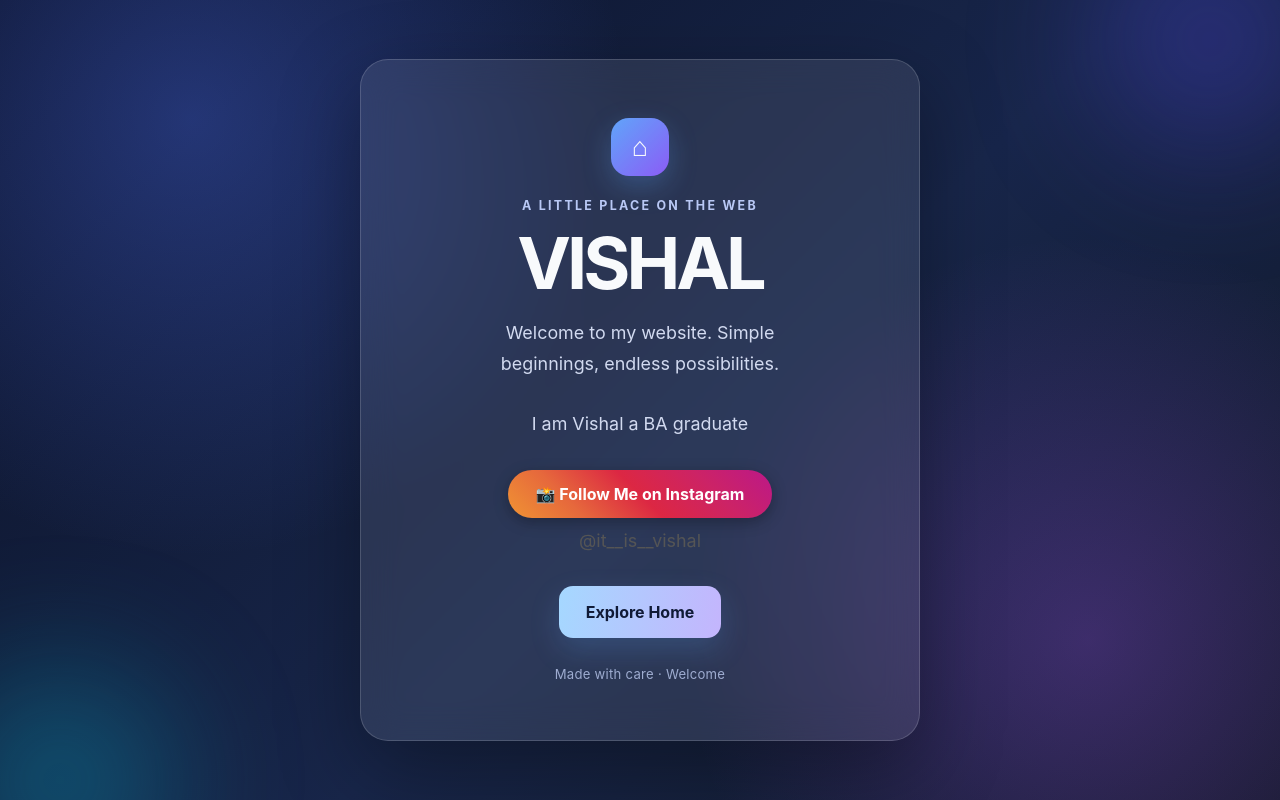
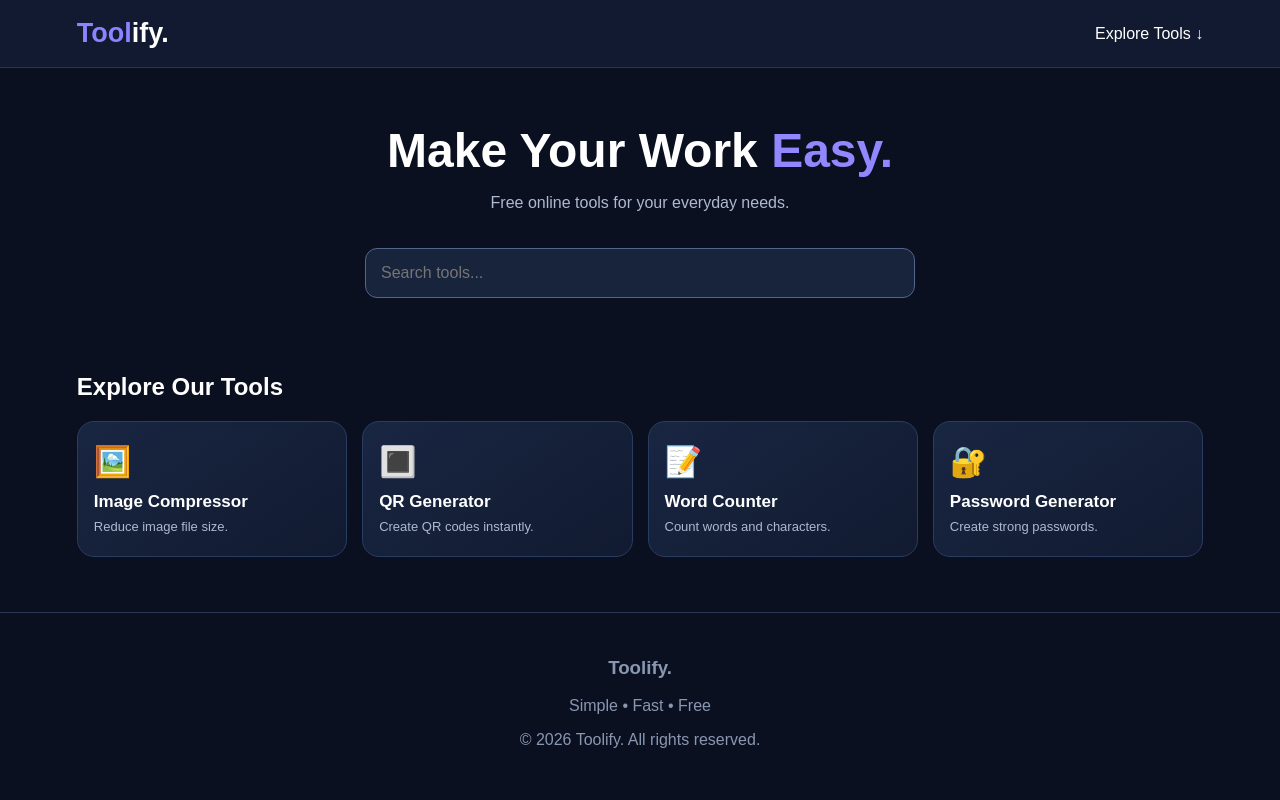
Before and after one commit to vish817/vish817.github.io, a plain HTML site: page index.html in a window 1280 px wide. Drawn offline with Linux system fonts and the light colour scheme.

Commit message:
Update index.html

```diff
--- a/index.html
+++ b/index.html
@@ -3,121 +3,254 @@
 <head>
 <meta charset="UTF-8">
 <meta name="viewport" content="width=device-width, initial-scale=1.0">
-  <meta name="theme-color" content="#101a36">
-  <title>Home</title>
+<title>Toolify - Free Online Tools</title>
 <style>
-    * { box-sizing: border-box; }
-    body {
-      margin: 0;
-      min-height: 100vh;
-      display: grid;
-      place-items: center;
-      padding: 24px;
-      overflow: hidden;
-      font-family: Inter, ui-sans-serif, system-ui, -apple-system, "Segoe UI", sans-serif;
-      color: #f8fafc;
-      background:
-        radial-gradient(circle at 15% 15%, rgba(76, 110, 245, .35), transparent 34%),
-        radial-gradient(circle at 85% 80%, rgba(168, 85, 247, .28), transparent 32%),
-        linear-gradient(135deg, #0b1228, #18264a 55%, #111827);
+*{box-sizing:border-box}
+body{
+ margin:0;font-family:Arial,sans-serif;
+ background:#0b1020;color:white;
 }
-    .glow {
-      position: fixed;
-      width: 220px;
-      height: 220px;
-      border-radius: 50%;
-      filter: blur(70px);
-      opacity: .35;
-      pointer-events: none;
+header{
+ display:flex;justify-content:space-between;
+ align-items:center;padding:18px 6%;
+ background:#111a30;border-bottom:1px solid #263653;
+ position:sticky;top:0;z-index:5;
 }
-    .glow.one { background: #4f46e5; top: -70px; right: -40px; }
-    .glow.two { background: #06b6d4; bottom: -90px; left: -50px; }
-    main {
-      position: relative;
-      width: min(100%, 560px);
-      padding: clamp(32px, 8vw, 58px) 26px;
-      text-align: center;
-      border: 1px solid rgba(255,255,255,.16);
-      border-radius: 28px;
-      background: rgba(255,255,255,.09);
-      box-shadow: 0 28px 80px rgba(0,0,0,.35);
-      backdrop-filter: blur(18px);
-      -webkit-backdrop-filter: blur(18px);
+.logo{font-size:27px;font-weight:bold;color:#8b83ff}
+.logo span{color:white}
+header a{color:white;text-decoration:none}
+.hero{text-align:center;padding:55px 15px 35px}
+.hero h1{font-size:38px;margin:0 0 12px}
+.hero h1 span{color:#9287ff}
+.hero p{color:#aeb9d0}
+.search{
+ width:90%;max-width:550px;padding:15px;
+ border-radius:12px;border:1px solid #53658d;
+ background:#18233c;color:white;font-size:16px;
+ margin-top:20px;outline:none;
 }
-    .mark {
-      width: 58px; height: 58px;
-      display: grid; place-items: center;
-      margin: 0 auto 22px;
-      border-radius: 18px;
-      background: linear-gradient(135deg, #60a5fa, #8b5cf6);
-      box-shadow: 0 10px 28px rgba(96,165,250,.28);
-      font-size: 27px;
+.section{padding:20px 6% 55px}
+.section h2{margin-bottom:20px}
+.grid{
+ display:grid;grid-template-columns:repeat(2,1fr);
+ gap:15px;
 }
-    .eyebrow {
-      margin: 0 0 12px;
-      color: #b9c8f5;
-      font-size: .78rem;
-      font-weight: 700;
-      letter-spacing: .18em;
-      text-transform: uppercase;
+.tool{
+ background:linear-gradient(145deg,#192642,#111a30);
+ border:1px solid #293c61;border-radius:17px;
+ padding:22px 16px;cursor:pointer;
+ transition:.2s;
 }
-    h1 {
-      margin: 0;
-      font-size: clamp(2.8rem, 12vw, 4.5rem);
-      line-height: 1.05;
-      letter-spacing: -.055em;
+.tool:hover{transform:translateY(-4px);border-color:#8b83ff}
+.tool .emoji{font-size:30px}
+.tool h3{font-size:17px;margin:13px 0 7px}
+.tool p{font-size:13px;color:#aeb9d0;margin:0}
+.panel{
+ display:none;background:#17233c;
+ border:1px solid #40547d;border-radius:17px;
+ padding:20px;margin-top:25px;
 }
-    p {
-      max-width: 370px;
-      margin: 18px auto 30px;
-      color: #d2daf0;
-      font-size: clamp(1rem, 4vw, 1.12rem);
-      line-height: 1.7;
+.panel input,.panel textarea{
+ width:100%;padding:13px;margin:10px 0;
+ border-radius:9px;border:1px solid #506080;
+ background:#0d172b;color:white;font-size:15px;
 }
-    a.button {
-      display: inline-flex;
-      align-items: center;
-      justify-content: center;
-      min-height: 52px;
-      padding: 0 27px;
-      border-radius: 14px;
-      color: #101a36;
-      background: linear-gradient(100deg, #a5d8ff, #c4b5fd);
-      font-weight: 750;
-      text-decoration: none;
-      box-shadow: 0 12px 30px rgba(96,165,250,.2);
-      transition: transform .2s ease, box-shadow .2s ease;
+button{
+ border:0;padding:12px 18px;border-radius:9px;
+ background:linear-gradient(90deg,#695cff,#a04dff);
+ color:white;font-weight:bold;cursor:pointer;
+ margin:5px 3px 5px 0;
 }
-    a.button:hover { transform: translateY(-3px); box-shadow: 0 16px 34px rgba(96,165,250,.3); }
-    .foot {
-      margin: 28px 0 0;
-      color: #9eacd0;
-      font-size: .82rem;
-      letter-spacing: .02em;
-    }
-    @media (prefers-reduced-motion: no-preference) {
-      main { animation: rise .7s ease both; }
-      @keyframes rise { from { opacity: 0; transform: translateY(16px); } to { opacity: 1; transform: translateY(0); } }
+.result{color:#71edb1;overflow-wrap:anywhere}
+#qrOutput{background:white;padding:10px;width:max-content;max-width:100%;margin-top:15px}
+#qrOutput img,#qrOutput canvas{max-width:100%}
+footer{text-align:center;padding:25px;color:#8997b2;border-top:1px solid #263653}
+.hidden{display:none}
+@media(min-width:700px){
+ .grid{grid-template-columns:repeat(4,1fr)}
+ .hero h1{font-size:48px}
 }
 </style>
 </head>
 <body>
-  <div class="glow one"></div>
 
-  <div class="glow two"></div>
-  <main>
-    <div class="mark" aria-hidden="true">⌂</div>
-    <div class="eyebrow">A little place on the web</div>
-    <h1>VISHAL</h1>
-    <p>Welcome to my website. Simple beginnings, endless possibilities.</p>
-    <p>I am Vishal a BA graduate </p>
-    <a href="https://www.instagram.com/it__is__vishal" target="_blank" style="display: inline-block; background: linear-gradient(45deg, #f09433, #e6683c, #dc2743, #cc2366, #bc1888); color: white; padding: 14px 28px; border-radius: 50px; text-decoration: none; font-weight: bold; font-size: 16px; box-shadow: 0 4px 15px rgba(0,0,0,0.3);">
-  📸 Follow Me on Instagram
+<header>
+ <div class="logo">Tool<span>ify.</span></div>
+ <a href="#tools">Explore Tools ↓</a>
+</header>
+
+<section class="hero">
+ <h1>Make Your Work <span>Easy.</span></h1>
+ <p>Free online tools for your everyday needs.</p>
+ <input class="search" id="search"
+ placeholder="Search tools..." oninput="searchTools()">
+</section>
+
+<section class="section" id="tools">
+ <h2>Explore Our Tools</h2>
+ <div class="grid" id="toolGrid">
+  <div class="tool" data-name="image compressor" onclick="openTool('image')">
+   <div class="emoji">🖼️</div>
+   <h3>Image Compressor</h3>
+   <p>Reduce image file size.</p>
+  </div>
+  <div class="tool" data-name="qr generator" onclick="openTool('qr')">
+   <div class="emoji">🔳</div>
+   <h3>QR Generator</h3>
+   <p>Create QR codes instantly.</p>
+  </div>
+  <div class="tool" data-name="word counter" onclick="openTool('words')">
+   <div class="emoji">📝</div>
+   <h3>Word Counter</h3>
+   <p>Count words and characters.</p>
+  </div>
+  <div class="tool" data-name="password generator" onclick="openTool('password')">
+   <div class="emoji">🔐</div>
+   <h3>Password Generator</h3>
+   <p>Create strong passwords.</p>
+  </div>
+ </div>
+
+ <div class="panel" id="image">
+  <h2>🖼️ Image Compressor</h2>
+  <p>Choose an image to reduce its size.</p>
+  <input type="file" id="imageFile" accept="image/*">
+  <label>Quality: <span id="qualityText">70%</span></label>
+  <input type="range" id="quality" min="10" max="100" value="70"
+   oninput="qualityText.textContent=this.value+'%'">
+  <button onclick="compressImage()">Compress Image</button>
+  <p id="imageResult" class="result"></p>
+  <a id="imageDownload" class="hidden" download="toolify-image.jpg">
+   <button>Download Image</button>
   </a>
+ </div>
 
-<p style="margin-top:8px; color: #555;">@it__is__vishal</p>
-    <a class="button" href="#welcome" onclick="document.getElementById('welcome').textContent='Thanks for visiting Home!'">Explore Home</a>
-    <div class="foot" id="welcome">Made with care · Welcome</div>
-  </main>
+ <div class="panel" id="qr">
+  <h2>🔳 QR Code Generator</h2>
+  <input id="qrText" placeholder="Enter text or website URL">
+  <button onclick="makeQR()">Generate QR</button>
+  <div id="qrOutput"></div>
+  <button id="qrDownload" class="hidden" onclick="downloadQR()">
+   Download QR
+  </button>
+ </div>
+
+ <div class="panel" id="words">
+  <h2>📝 Word Counter</h2>
+  <textarea id="wordText" rows="7"
+   placeholder="Type or paste your text here..."
+   oninput="countWords()"></textarea>
+  <p id="wordResult" class="result">Words: 0 | Characters: 0</p>
+ </div>
+
+ <div class="panel" id="password">
+  <h2>🔐 Password Generator</h2>
+  <label>Password length</label>
+  <input type="number" id="passLength" value="16" min="8" max="64">
+  <button onclick="makePassword()">Generate Password</button>
+  <p id="passResult" class="result"></p>
+  <button onclick="copyPassword()">Copy Password</button>
+ </div>
+</section>
+
+<footer>
+ <h3>Toolify.</h3>
+<p>Simple • Fast • Free</p>
+<p>© 2026 Toolify. All rights reserved.</p>
+</footer>
+
+<script src="https://cdnjs.cloudflare.com/ajax/libs/qrcodejs/1.0.0/qrcode.min.js"></script>
+<script>
+let currentTool = null;
+
+function openTool(id){
+ document.querySelectorAll('.panel').forEach(p=>p.style.display='none');
+ const panel=document.getElementById(id);
+ panel.style.display='block';
+ currentTool=id;
+ panel.scrollIntoView({behavior:'smooth',block:'start'});
+}
+
+function searchTools(){
+ const q=document.getElementById('search').value.toLowerCase();
+ document.querySelectorAll('.tool').forEach(t=>{
+  t.style.display=t.dataset.name.includes(q)?'block':'none';
+ });
+}
+
+function countWords(){
+ const text=document.getElementById('wordText').value.trim();
+ const words=text?text.split(/\s+/).length:0;
+ document.getElementById('wordResult').textContent=
+ 'Words: '+words+' | Characters: '+document.getElementById('wordText').value.length;
+}
+
+function makePassword(){
+ const length=Math.min(64,Math.max(8,
+ Number(document.getElementById('passLength').value)||16));
+ const chars='ABCDEFGHIJKLMNOPQRSTUVWXYZabcdefghijklmnopqrstuvwxyz0123456789!@#$%&*';
+ const random=new Uint32Array(length);
+ crypto.getRandomValues(random);
+ let password='';
+ for(let n of random) password+=chars[n%chars.length];
+ document.getElementById('passResult').textContent=password;
+}
+
+function copyPassword(){
+ const p=document.getElementById('passResult').textContent;
+ if(p) navigator.clipboard.writeText(p).then(()=>alert('Password copied!'))
+ .catch(()=>alert('Copy not available. Select the password manually.'));
+}
+
+function makeQR(){
+ const text=document.getElementById('qrText').value.trim();
+ if(!text){alert('Please enter text or URL');return;}
+ if(typeof QRCode==='undefined'){alert('QR library could not load. Check internet connection.');return;}
+ const output=document.getElementById('qrOutput');
+ output.innerHTML='';
+ new QRCode(output,{text:text,width:200,height:200});
+ document.getElementById('qrDownload').classList.remove('hidden');
+}
+
+function downloadQR(){
+ const output=document.getElementById('qrOutput');
+ const canvas=output.querySelector('canvas');
+ const img=output.querySelector('img');
+ let url=canvas?canvas.toDataURL('image/png'):img?img.src:null;
+ if(!url){alert('Generate a QR code first.');return;}
+ const a=document.createElement('a');
+ a.href=url;a.download='toolify-qr.png';a.click();
+}
+
+function compressImage(){
+ const file=document.getElementById('imageFile').files[0];
+ if(!file){alert('Please select an image.');return;}
+ if(!file.type.startsWith('image/')){alert('Select a valid image.');return;}
+ const reader=new FileReader();
+ reader.onload=e=>{
+  const img=new Image();
+  img.onload=()=>{
+   const canvas=document.createElement('canvas');
+   canvas.width=img.width;canvas.height=img.height;
+   canvas.getContext('2d').drawImage(img,0,0);
+   canvas.toBlob(blob=>{
+    if(!blob){alert('Compression failed.');return;}
+    const url=URL.createObjectURL(blob);
+    const old=document.getElementById('imageDownload');
+    if(old.dataset.url)URL.revokeObjectURL(old.dataset.url);
+    old.href=url;old.dataset.url=url;
+    old.classList.remove('hidden');
+    document.getElementById('imageResult').textContent=
+     'Original: '+(file.size/1024).toFixed(1)+' KB | New: '+
+     (blob.size/1024).toFixed(1)+' KB';
+   },'image/jpeg',Number(document.getElementById('quality').value)/100);
+  };
+  img.onerror=()=>alert('Could not read this image.');
+  img.src=e.target.result;
+ };
+ reader.onerror=()=>alert('File could not be read.');
+ reader.readAsDataURL(file);
+}
+</script>
 </body>
    </html>
```
Lines whose indentation alone changed are shown as unchanged.
